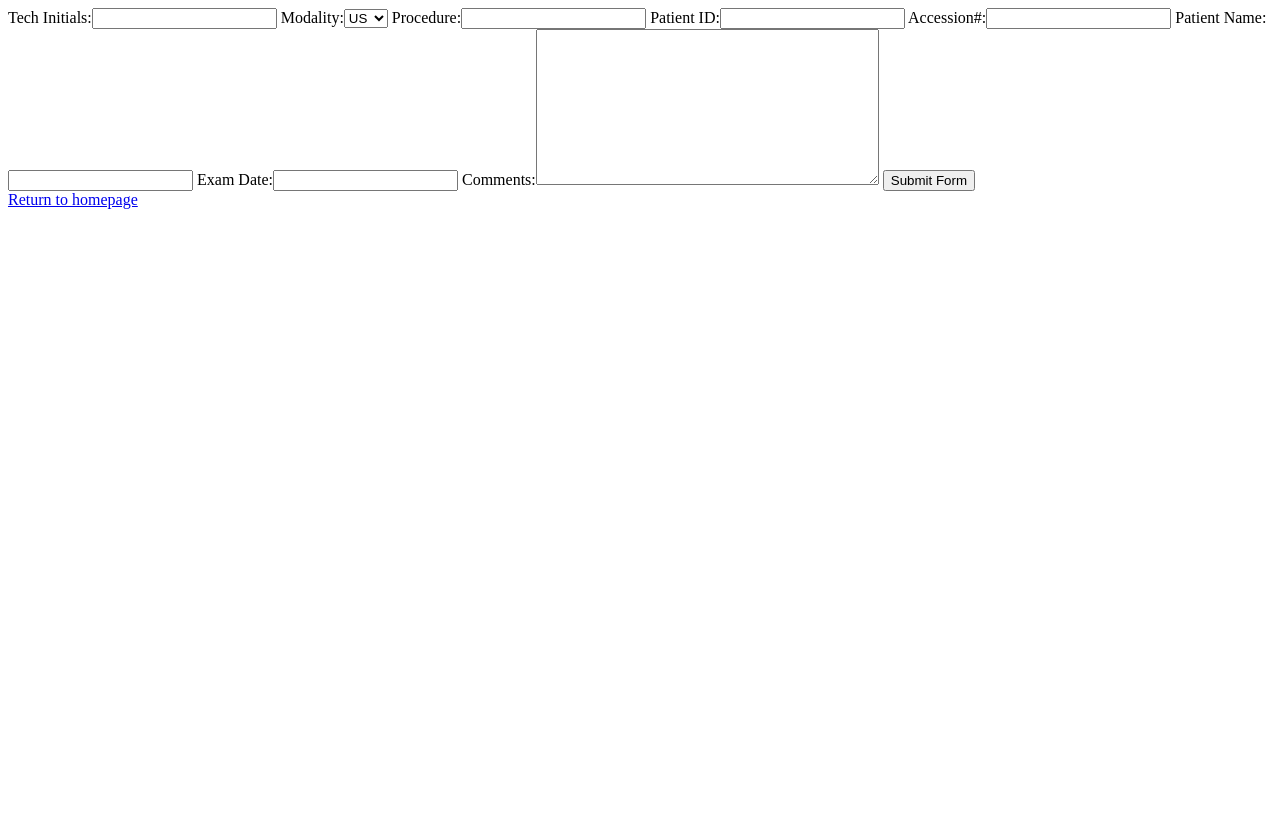
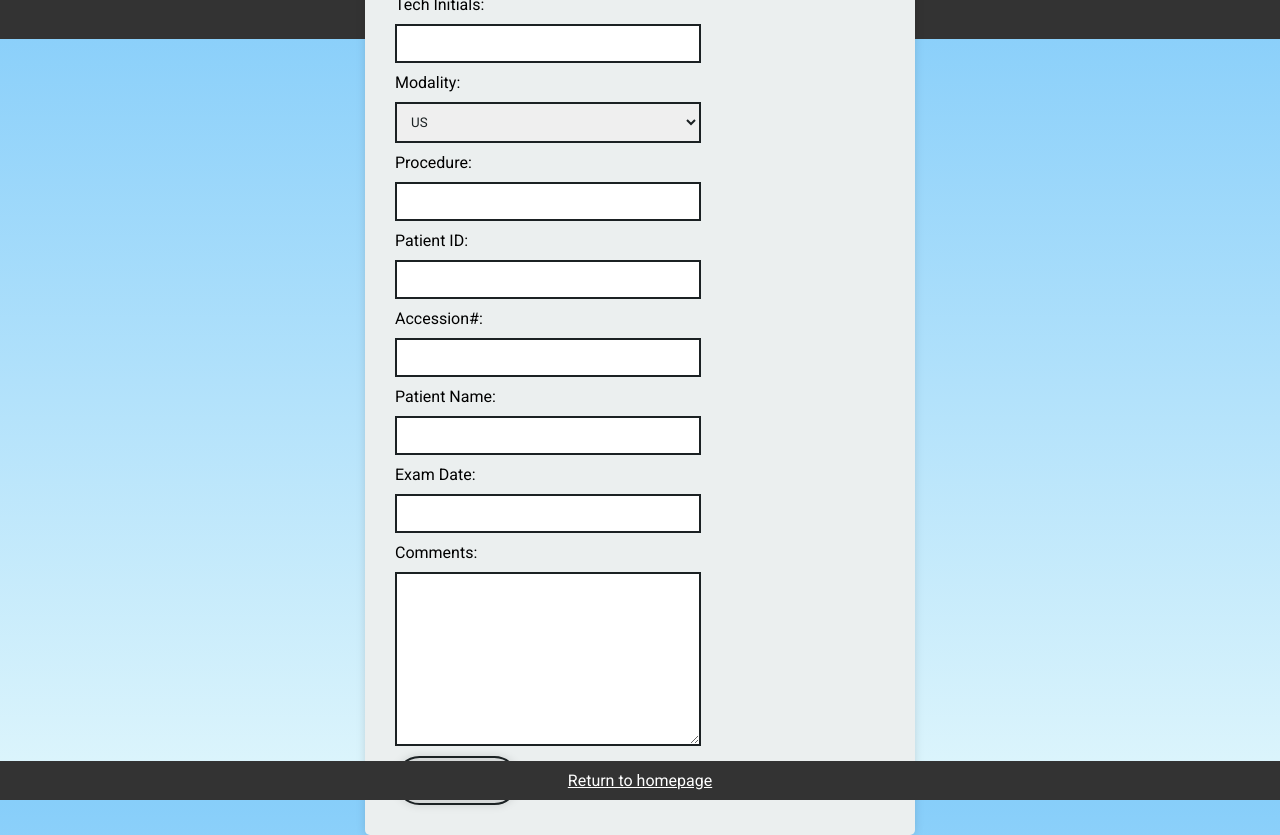
Before and after one commit to echoshihab/PACS_Forms, a Django app: page /tech_form/ in a window 1280 px wide. Before the commit the page ends 209 px from the top, so only its background shows below. Run offline with Django 3.2, Linux system fonts and the light colour scheme.

Commit message:
stylize manual input form

```diff
--- a/tech_forms/forms.py
+++ b/tech_forms/forms.py
@@ -20,6 +20,11 @@
     comments = forms.CharField(
         label='Comments', max_length=500, widget=forms.Textarea)
 
+    def __init__(self, *args, **kwargs):
+        super(TechNoteForm, self).__init__(*args, **kwargs)
+        for visible in self.visible_fields():
+            visible.field.widget.attrs['class'] = 'input'
+
 
 class QueryWorklistForm(forms.Form):
     accession = forms.CharField(label='Accession#', max_length=20)
--- /dev/null
+++ b/tech_forms/static/tech_forms/style.css
@@ -0,0 +1,106 @@
+
+@import url('https://fonts.googleapis.com/css?family=Roboto&display=swap');
+
+
+*{
+	margin: 0;
+	padding: 0;
+	box-sizing: border-box;
+	outline: none;
+	font-family: 'Roboto', sans-serif;
+}
+
+html {
+    height: 100%;
+}
+
+body
+	{
+	height: 100%;
+    margin: 0;
+	background: linear-gradient(#87CEFA, #dff6fc);
+	background-repeat: no-repeat;
+	background-attachment: fixed;
+	}
+
+
+.wrapper {
+	position: absolute;
+	top: 50%;
+	transform: translateY(-50%);
+	width: 100%;
+	padding: 0 20px;
+
+}
+
+
+.tech-form{
+	max-width: 550px;
+	margin: 0 auto;
+	background: rgba(235, 239, 239, 1);
+	padding:30px;
+	border-radius: 5px;
+	display: flex;
+	box-shadow: 0 0 10px rgba(0, 0, 0, 0.13);
+
+
+}
+
+
+.input-fields{
+	display: flex;
+	flex-direction: column;
+	margin-right:4%;
+}
+
+
+.input
+{
+	margin: 10px 0;
+	border: 0;
+	border: 2px solid #1b2123;
+	padding: 10px;
+	color: #1b2123;
+	width: 100%;
+
+}
+
+
+.btn {
+	background: #d5d8d8;
+	text-align: center;
+	padding: 15px;
+	border-radius: 50px;
+	color: #1b2123;
+	cursor: pointer;
+	text-transform: uppercase;
+	border: 2px solid #1b2123;
+	box-shadow: 0 0 10px rgba(0, 0, 0, 0.13);
+}
+
+
+.btn:hover{
+	background: #afb3b6;
+}
+
+
+.header, .footer{
+		text-align: center;
+        width: 100%;
+        position: fixed;
+        background: #333;
+        padding: 10px 0;
+        color: #fff;
+    }
+
+.header{
+	top:0;
+}
+
+.footer{
+	bottom:0;
+}
+
+a{
+	color: #fff;
+}
--- a/tech_forms/templates/tech_forms/tech_form.html
+++ b/tech_forms/templates/tech_forms/tech_form.html
@@ -1,15 +1,27 @@
+{% load static %}
 <!DOCTYPE html>
 <html>
 <head>
 	<title>Tech Form</title>
+	<link rel="stylesheet" type="text/css" href="{% static 'tech_forms/style.css' %}">
 </head>
 <body>
-	<form action="{% url 'tech_form_submit' %}" method="post" novalidate>
-		{% csrf_token %}
-		{{ form }}
-		<button type="submit">Submit Form </button>
-	</form>
-
+<div class="header">
+Technologist Form (Manual Input)
+</div>
+<div class="wrapper">
+	<div class="tech-form">
+			<form action="{% url 'tech_form_submit' %}" method="post" novalidate>
+				<div class="input-fields">
+				{% csrf_token %}
+				{{ form }}
+				</div>
+				<button class="btn" type="submit">Send to PACS </button>
+			</form>
+	</div>
+</div>
+<div class="footer">
 <a href="{% url 'home' %}">Return to homepage </a>
+</div>
 </body>
 </html>
--- a/tech_forms/views.py
+++ b/tech_forms/views.py
@@ -267,15 +267,6 @@
 
     # send to PACS
 
-        # enable logging
-
-        import logging
-
-        logging.basicConfig(filename='pynetdicom.log', filemode='w',
-                            format='%(name)s - %(levelname)s - %(message)s')
-        LOGGER = logging.getLogger('pynetdicom')
-        LOGGER.setLevel(logging.DEBUG)
-
         scu_ae = WorkstationConfigs.objects.get(id=1).workstation_ae
 
         destination_configs = DestinationConfigs.objects.get(id=1)
```
Also changed, not shown: README.md.
